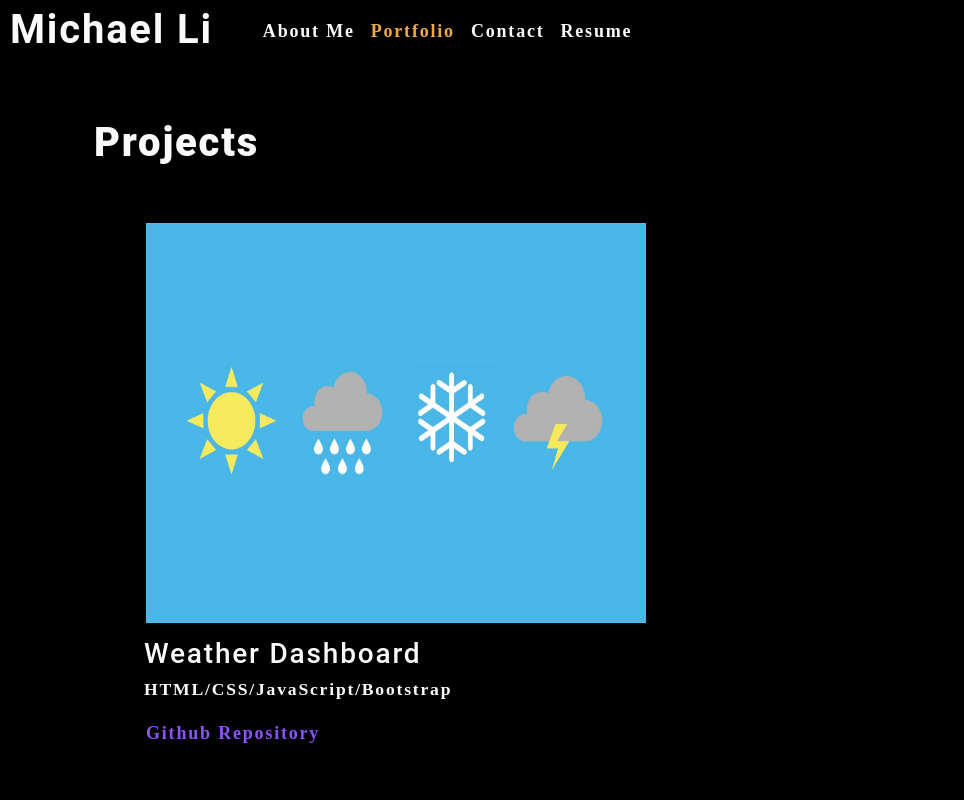
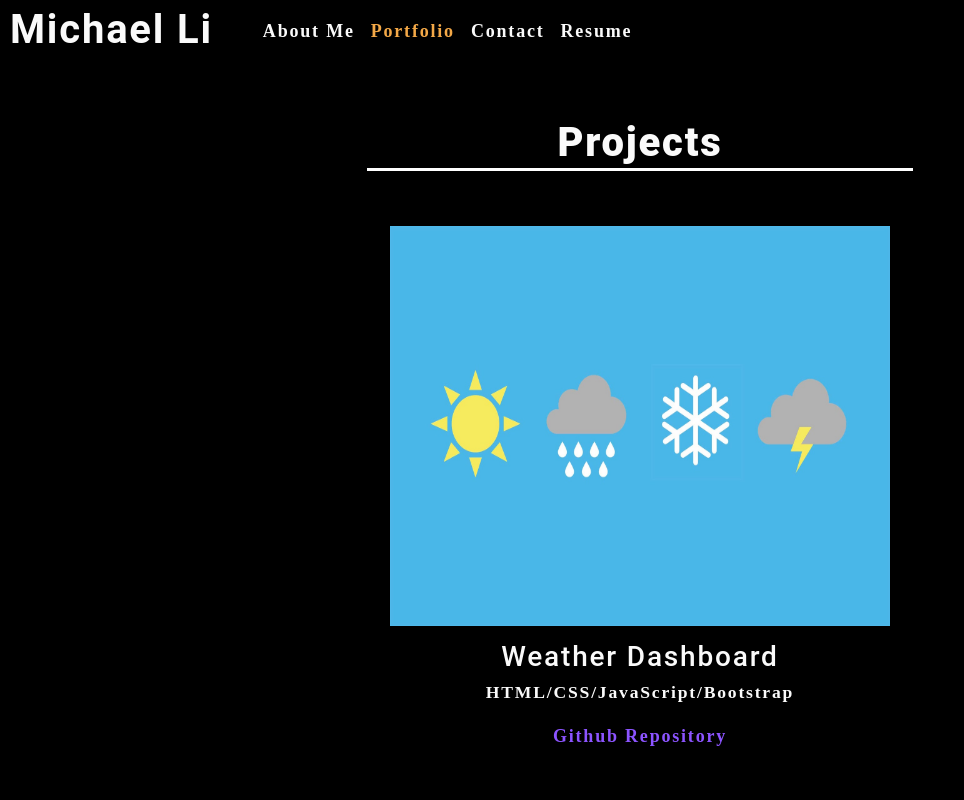
Before and after one commit to limichael97/React-Portfolio, a React (Create React App) app: page / in a window 1280 px wide. Both pictures are taken after a click on the item "Portfolio". Shown: the top 800 px of the page, without its empty margins (0-964 px from the left). Built offline with nearby package versions, Linux system fonts and the light colour scheme.

Commit message:
styling page

```diff
--- a/src/components/About/index.js
+++ b/src/components/About/index.js
@@ -3,19 +3,17 @@ import aboutImage from "../../assets/images/aboutme.jpg"
 
 function About() {
     return (
-        <section id="about-me" >
-            <h2 > About Me</h2>
-            <div >
-                <div >
+        <section id="about-me" className=''>
+            <h2 className=' section-title' > About Me</h2>
+            <div className='about'>
+                <div className='my-2'>
                     <img src = {aboutImage} alt ="hiking"/>
                 </div>
-                <div >
+                <div className='my-2'>
                     <p> I am currently a Mechanical Design Engineer for Honeywell. I am interested in learning to code.</p>
                 </div>
 
             </div>
-
-
         </section>
     )
 }
--- a/src/components/Contact/index.js
+++ b/src/components/Contact/index.js
@@ -44,7 +44,7 @@ function Contact() {
 
     // JSX
     return (
-        <section>
+        <section >
           <h1 data-testid= "h1tag">Contact me</h1>
           <form id="contact-form" onSubmit={handleSubmit}>
               <div>
--- a/src/components/Portfolio/index.js
+++ b/src/components/Portfolio/index.js
@@ -10,7 +10,7 @@ import blogImage from "../../assets/images/techblog.JPG"
 function Portfolio () {
     return (
         <section id="projects" class = "section-info">
-            <h2 class="section-title2"> Projects</h2>
+            <h2 class="section-title"> Projects</h2>
 
             <article class ="project-work">
                 <div class= "work-box">
--- a/src/index.css
+++ b/src/index.css
@@ -192,15 +192,17 @@ nav  li {
   text-align: center;
 }
 
-.project-work {
-  display: flex;
-  flex-wrap: wrap;
-}
+
 
 .work-box {
+  display: block;
   padding: 50px;
+  padding-bottom: 200px;
+  height:600px;
+  width: 700px;
+  margin: auto;
+
 }
-
 textarea {
 	width: 600px;
 	height: 120px;
@@ -218,6 +220,18 @@ textarea {
 .flex-row {
   display: flex;
   flex-wrap: wrap;
+}
+
+.about {
+    display: flex;
+    margin-left: auto;
+    margin-right: auto;
+    padding-bottom: 50px;
+    width: 60%;
+    align-items: center;
+    justify-content: space-around;
+    flex-wrap: wrap;
+    padding-top: 50px;
 }
 
 .space-between {
@@ -358,3 +372,21 @@ footer {
   margin-left: 50px;
   align-items: center;
 }
+
+
+.section-title {
+  text-align: center;
+  border-bottom: 3px solid white;
+  margin-right: auto;
+  margin-left: auto;
+  width:50%;
+}
+
+.project-work {
+  display: flex;
+  flex-wrap: wrap;
+  text-align: center;
+  justify-content: center;
+  margin-top: 0;
+  margin-bottom: 0;
+}
```
